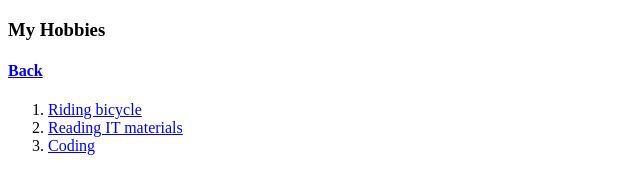
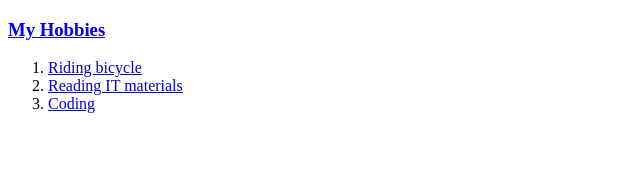
Before and after one commit to FRAKABA/FK, a plain HTML site: page Hobbies.html in a window 1280 px wide. Shown: the whole page, without its empty margins (0-640 px from the left). Drawn offline with Linux system fonts and the light colour scheme.

Commit message:
Update Hobbies.html

```diff
--- a/Hobbies.html
+++ b/Hobbies.html
@@ -5,8 +5,7 @@
     <title>My Hobbies</title>
   </head>
   <body>
-    <h3>My Hobbies</h3>
-    <h4><a href="index.html">Back</a></h4>
+    <h3><a href="index.html">My Hobbies</a></h3>
       </body>
     </html>
     <ol>
```
